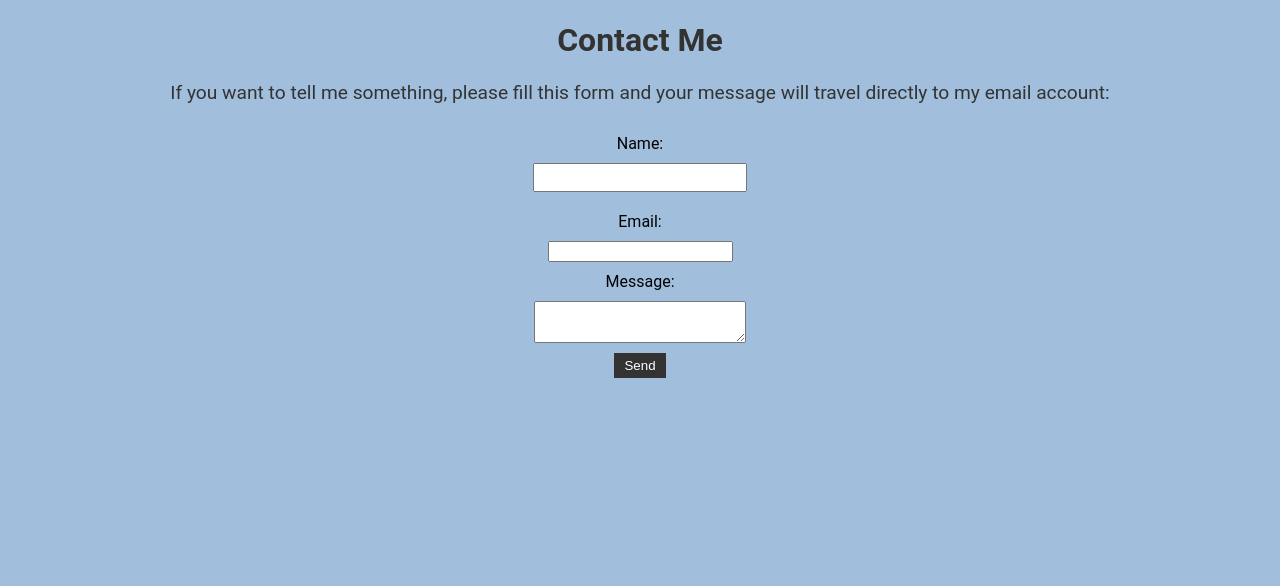
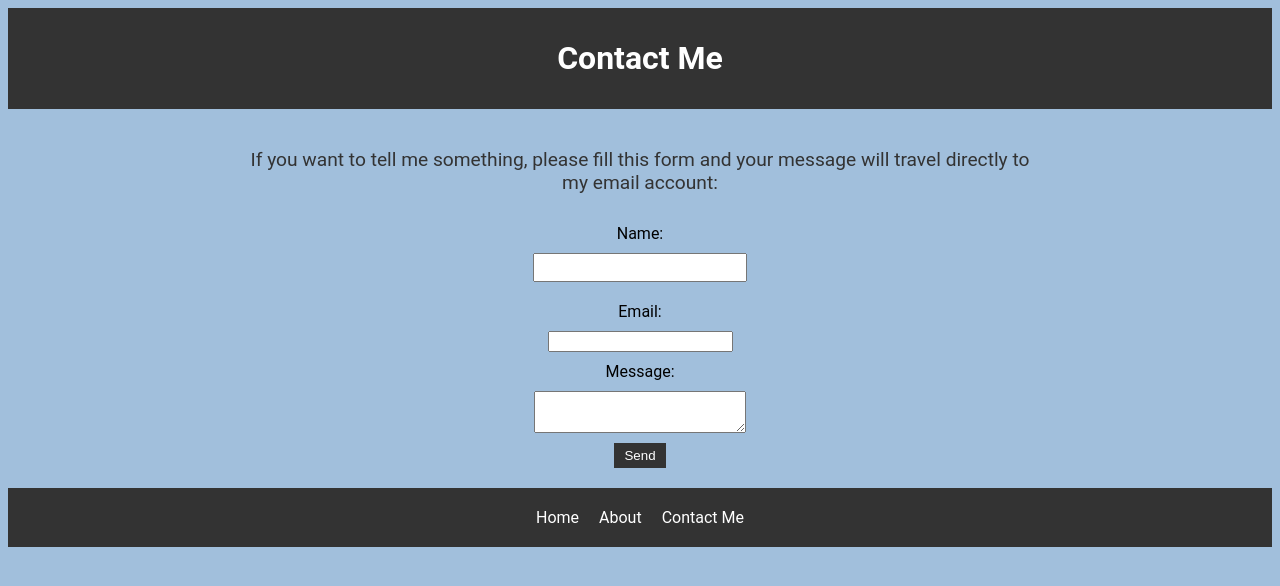
Before and after one commit to Veregorn/TOP-Basic-Informational-Site, a website: page public/contact-me.html in a window 1280 px wide. Drawn offline with Linux system fonts and the light colour scheme.

Commit message:
Footer added with links to all the pages

```diff
--- a/public/contact-me.html
+++ b/public/contact-me.html
@@ -7,9 +7,12 @@
     <title>Contact Me</title>
 </head>
 <body>
+    <header>
         <h1>Contact Me</h1>
+    </header>
+    <main>
         <p>If you want to tell me something, please fill this form and your message will travel directly to my email account:</p>
-    <form action="/contact-me" method="POST">
+        <form>
             <label for="name">Name:</label>
             <input type="text" id="name" name="name" required>
             <label for="email">Email:</label>
@@ -18,5 +21,15 @@
             <textarea id="message" name="message" required></textarea>
             <button type="submit">Send</button>
         </form>
+    </main>
+    <footer>
+        <nav>
+            <ul>
+                <li><a href="/">Home</a></li>
+                <li><a href="/about.html">About</a></li>
+                <li><a href="/contact-me.html">Contact Me</a></li>
+            </ul>
+        </nav>
+    </footer>
 </body>
 </html>
--- a/public/css/styles.css
+++ b/public/css/styles.css
@@ -3,10 +3,22 @@ body {
     font-family: 'Roboto', sans-serif;
 }
 
+header {
+    background-color: #333;
+    color: #fff;
+    padding: 10px 0;
+    text-align: center;
+}
+
 h1 {
-    color: #333;
     font-size: 2em;
     text-align: center;
+}
+
+main {
+    margin: 0 auto;
+    max-width: 800px;
+    padding: 20px;
 }
 
 p {
@@ -15,7 +27,7 @@ p {
     text-align: center;
 }
 
-a {
+main a {
     color: #070707;
     text-decoration: underline;
 }
@@ -58,3 +70,36 @@ textarea {
     padding: 5px;
     width: 200px;
 }
+
+footer {
+    background-color: #333;
+    color: #fff;
+    padding: 10px 0;
+    text-align: center;
+}
+
+nav {
+    background-color: #333;
+    color: #fff;
+    padding: 10px 0;
+    text-align: center;
+}
+
+nav ul {
+    display: flex;
+    justify-content: center;
+    flex-direction: row;
+    list-style-type: none;
+    margin: 0;
+    padding: 0;
+}
+
+nav a {
+    color: #fff;
+    margin: 0 10px;
+    text-decoration: none;
+}
+
+nav a:hover {
+    color: #eded4a;
+}
```
Also changed, not shown: public/404.html (+15 -2 lines), public/about.html (+16 -3 lines), public/index.html (+15 -2 lines). Lines whose indentation alone changed are shown as unchanged.
